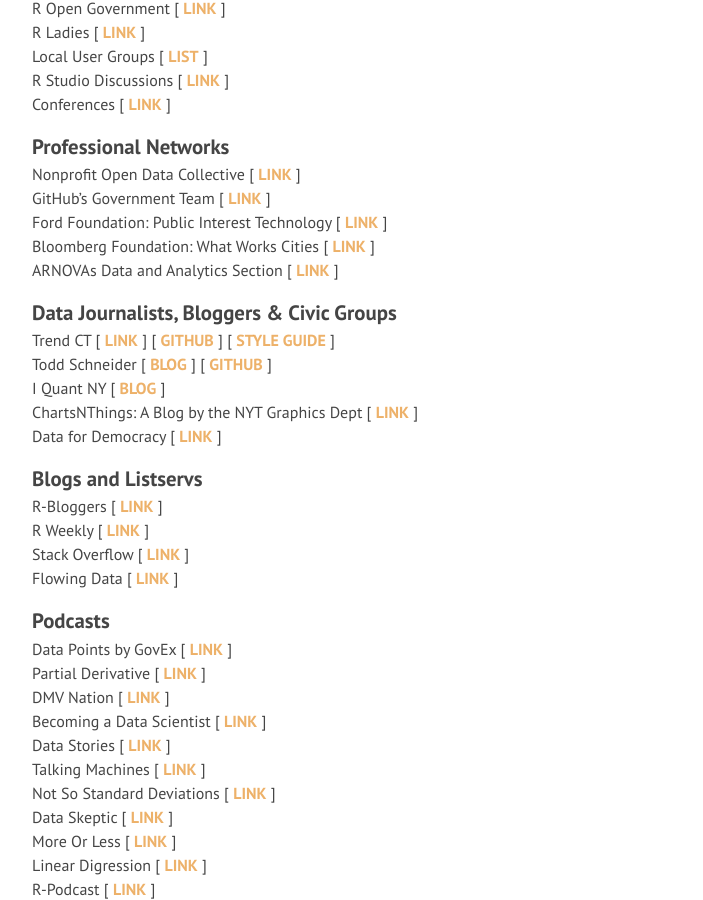
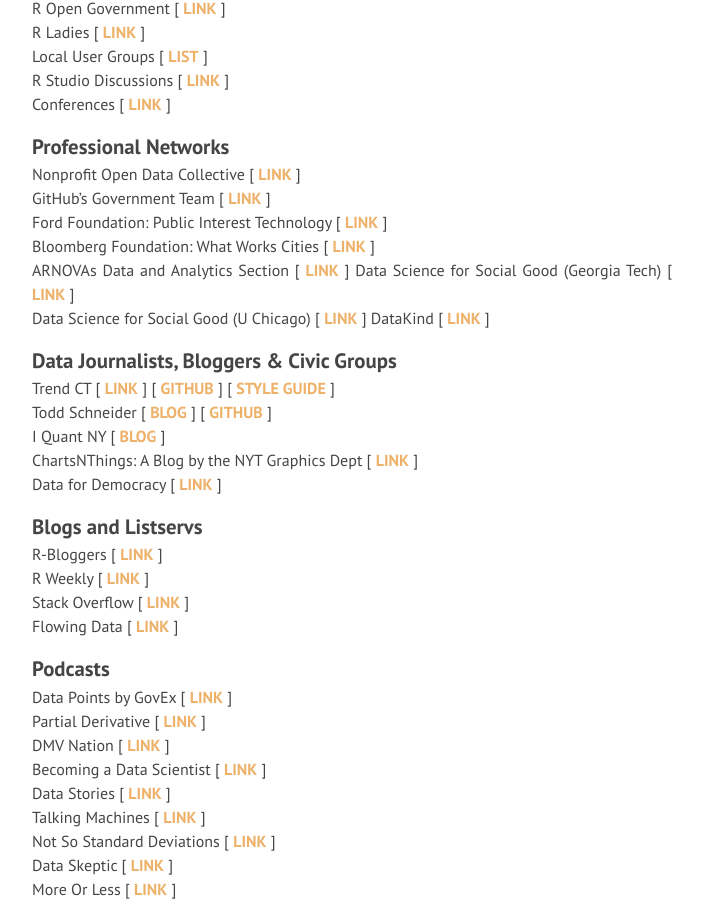
Before and after one commit to DS4PS/ds4ps.github.io, a Jekyll site: the page built from discuss.md, in a window 1280 px wide and 900 px high, scrolled down 909 px. Shown: the whole window, without its empty margins (288-991 px from the left). Built offline with Jekyll 4.4.1, drawn with Linux system fonts in a browser that asks for light colours; nearby versions of some CDN libraries; library files that are not in the unit come from our copies.

Commit message:
Update discuss.md

```diff
--- a/discuss.md
+++ b/discuss.md
@@ -46,6 +46,10 @@
 Ford Foundation: Public Interest Technology [ [link](https://www.fordfoundation.org/campaigns/public-interest-tech/) ]
 Bloomberg Foundation: What Works Cities [ [link](https://whatworkscities.bloomberg.org/about/) ]
 ARNOVAs Data and Analytics Section [ [link](https://nonprofit-open-data-collective.github.io/contact/) ]
+Data Science for Social Good (Georgia Tech) [ [link](https://ds4sg.gatech.edu/) ]
+Data Science for Social Good (U Chicago) [ [link](https://dssg.uchicago.edu/) ]
+DataKind [ [link](https://www.datakind.org/) ]
+
 
 ### Data Journalists, Bloggers & Civic Groups
 
```
